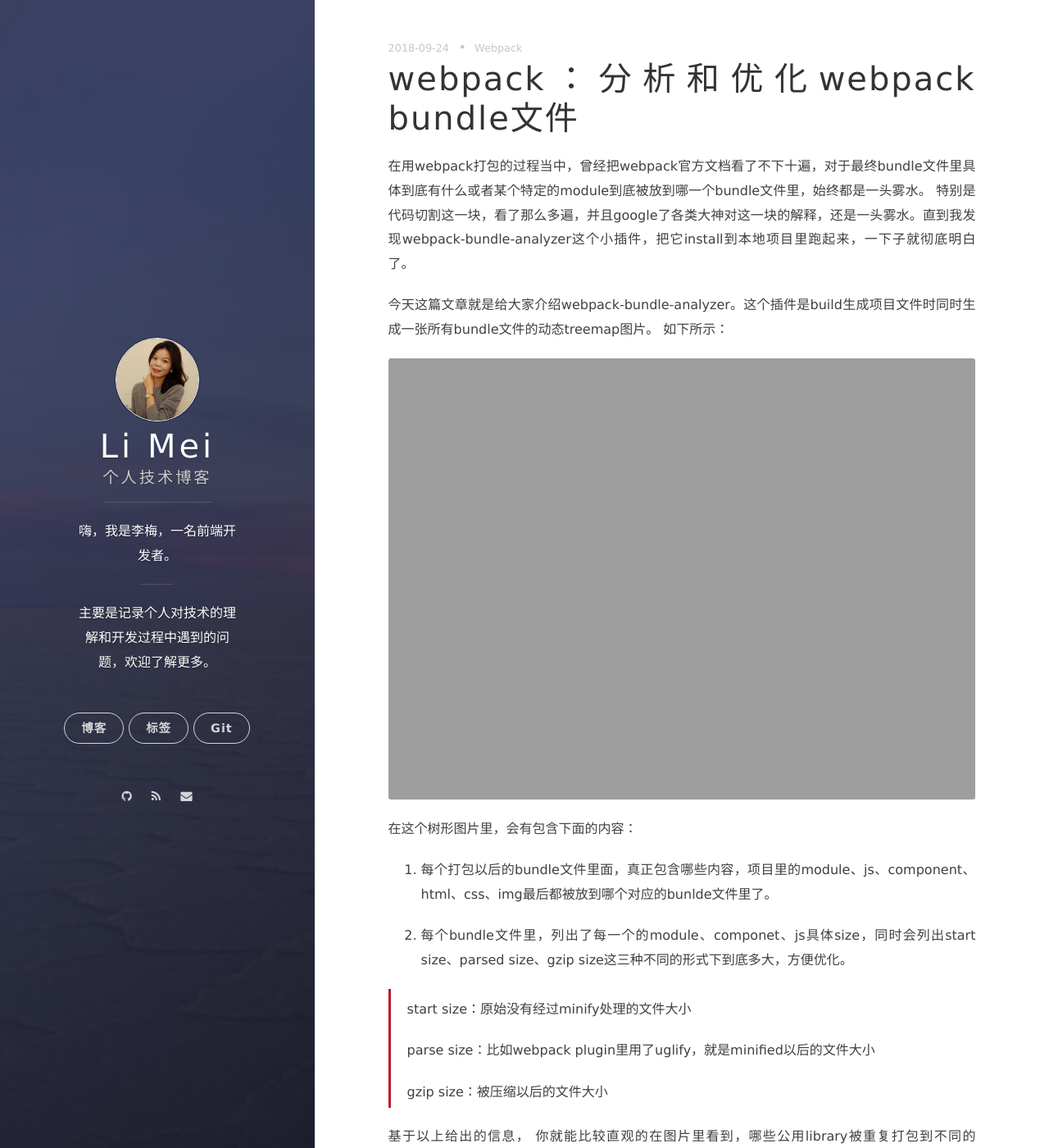
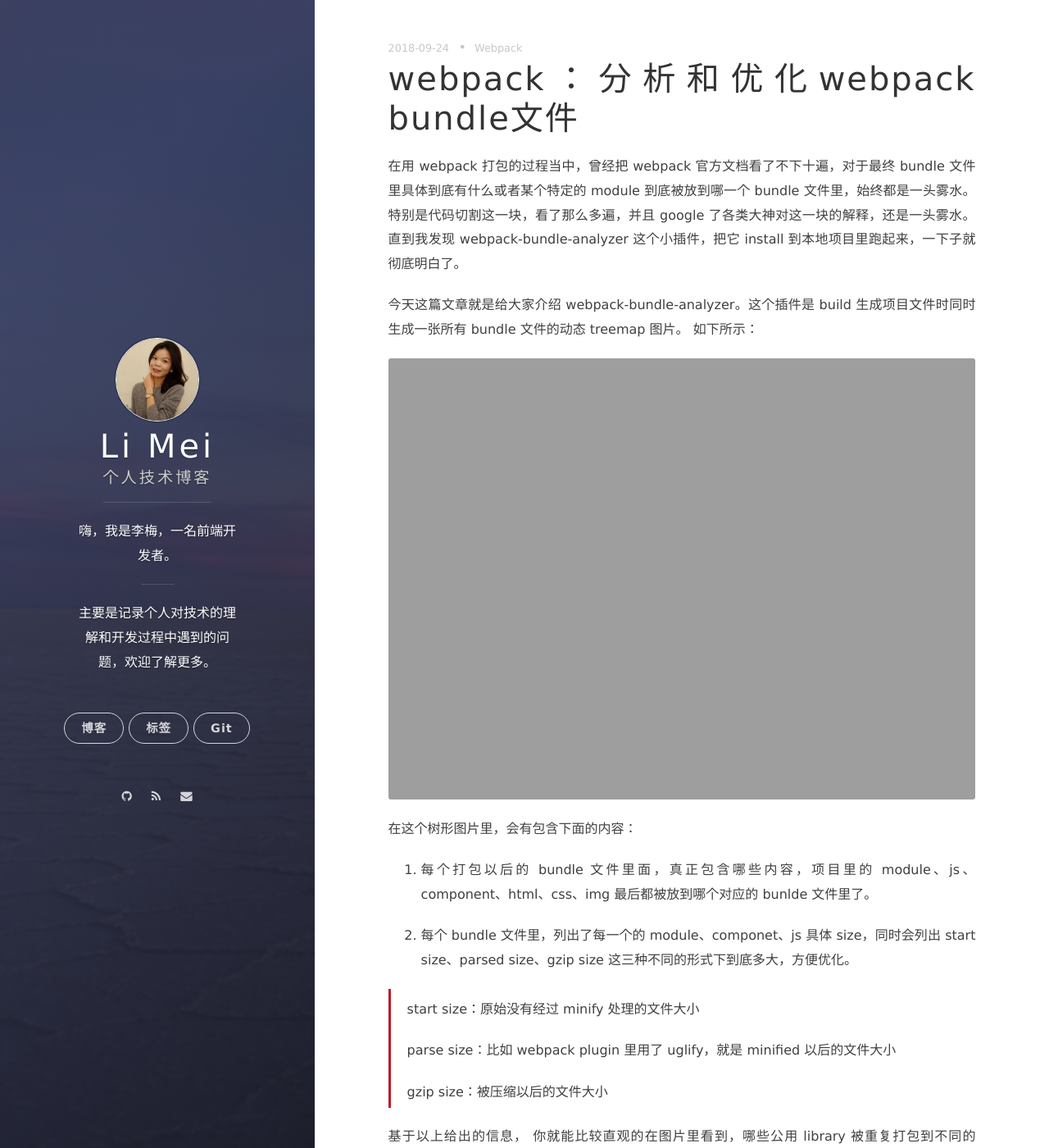
Before and after one commit to LiMeii/LiMeii.github.io, a Jekyll site: the page built from _posts/2018-09-24-webpack-bundle-analyzer.md, in a window 1280 px wide and 1400 px high. Shown: the whole window at 82% size. Built offline with Jekyll 4.4.1, drawn with Linux system fonts in a browser that asks for light colours; nearby versions of some CDN libraries; some of the changed lines change nothing that is shown; some of the changed text lies outside the part shown.

Commit message:
update webpack bundle analyzer post

````diff
--- a/_posts/2018-09-24-webpack-bundle-analyzer.md
+++ b/_posts/2018-09-24-webpack-bundle-analyzer.md
@@ -5,11 +5,11 @@ layout: post
 ---
 
 
-在用webpack打包的过程当中，曾经把webpack官方文档看了不下十遍，对于最终bundle文件里具体到底有什么或者某个特定的module到底被放到哪一个bundle文件里，始终都是一头雾水。
-特别是代码切割这一块，看了那么多遍，并且google了各类大神对这一块的解释，还是一头雾水。直到我发现webpack-bundle-analyzer这个小插件，把它install到本地项目里跑起来，一下子就彻底明白了。
+在用 webpack 打包的过程当中，曾经把 webpack 官方文档看了不下十遍，对于最终 bundle 文件里具体到底有什么或者某个特定的 module 到底被放到哪一个 bundle 文件里，始终都是一头雾水。
+特别是代码切割这一块，看了那么多遍，并且 google 了各类大神对这一块的解释，还是一头雾水。直到我发现 webpack-bundle-analyzer 这个小插件，把它 install 到本地项目里跑起来，一下子就彻底明白了。
 
 
-今天这篇文章就是给大家介绍webpack-bundle-analyzer。这个插件是build生成项目文件时同时生成一张所有bundle文件的动态treemap图片。
+今天这篇文章就是给大家介绍 webpack-bundle-analyzer。这个插件是 build 生成项目文件时同时生成一张所有 bundle 文件的动态 treemap 图片。
 如下所示：
 
 
@@ -19,29 +19,29 @@ layout: post
 在这个树形图片里，会有包含下面的内容：
 
 
-1. 每个打包以后的bundle文件里面，真正包含哪些内容，项目里的module、js、component、html、css、img最后都被放到哪个对应的bunlde文件里了。
+1. 每个打包以后的 bundle 文件里面，真正包含哪些内容，项目里的 module、js、component、html、css、img 最后都被放到哪个对应的 bunlde 文件里了。
 
-2. 每个bundle文件里，列出了每一个的module、componet、js具体size，同时会列出start size、parsed size、gzip size这三种不同的形式下到底多大，方便优化。
+2. 每个 bundle 文件里，列出了每一个的 module、componet、js 具体 size，同时会列出 start size、parsed size、gzip size 这三种不同的形式下到底多大，方便优化。
 
 <blockquote>
-<p>start size：原始没有经过minify处理的文件大小</p>
-<p>parse size：比如webpack plugin里用了uglify，就是minified以后的文件大小</p>
+<p>start size：原始没有经过 minify 处理的文件大小</p>
+<p>parse size：比如 webpack plugin 里用了 uglify，就是 minified 以后的文件大小</p>
 <p>gzip size：被压缩以后的文件大小</p>
 </blockquote>
 
 
 基于以上给出的信息，
-你就能比较直观的在图片里看到，哪些公用library被重复打包到不同的bundle文件里，或者是说哪一个过大影响性等等；从而你就可以对你的webpack打包方式进行优化。
+你就能比较直观的在图片里看到，哪些公用 library 被重复打包到不同的 bundle 文件里，或者是说哪一个过大影响性等等；从而你就可以对你的 webpack 打包方式进行优化。
 
 ## 用法
 
- 先在项目里面安装这个plugin:
+ 先在项目里面安装这个 plugin:
 
 ```js
 npm install --save-dev webpack-bundle-analyzer
 ```
 
-然后在webpack config文件里面加上以下代码:
+然后在 webpack config 文件里面加上以下代码:
 
  ```js
 const BundleAnalyzerPlugin = require('webpack-bundle-analyzer').BundleAnalyzerPlugin;
@@ -55,7 +55,7 @@ module.exports = {
  ```
 
 
- 最后run webpack build命令，比如```npm run build```，在build结束以后，默认会直接在浏览器里把最终的动态treemap图片展示出来
+ 最后 run webpack build 命令，比如```npm run build```，在 build 结束以后，默认会直接在浏览器里把最终的动态 treemap 图片展示出来
 
 
  关于更多的用法，可以参照官方文档 [webpack bundle analyzer](https://github.com/webpack-contrib/webpack-bundle-analyzer)
````
